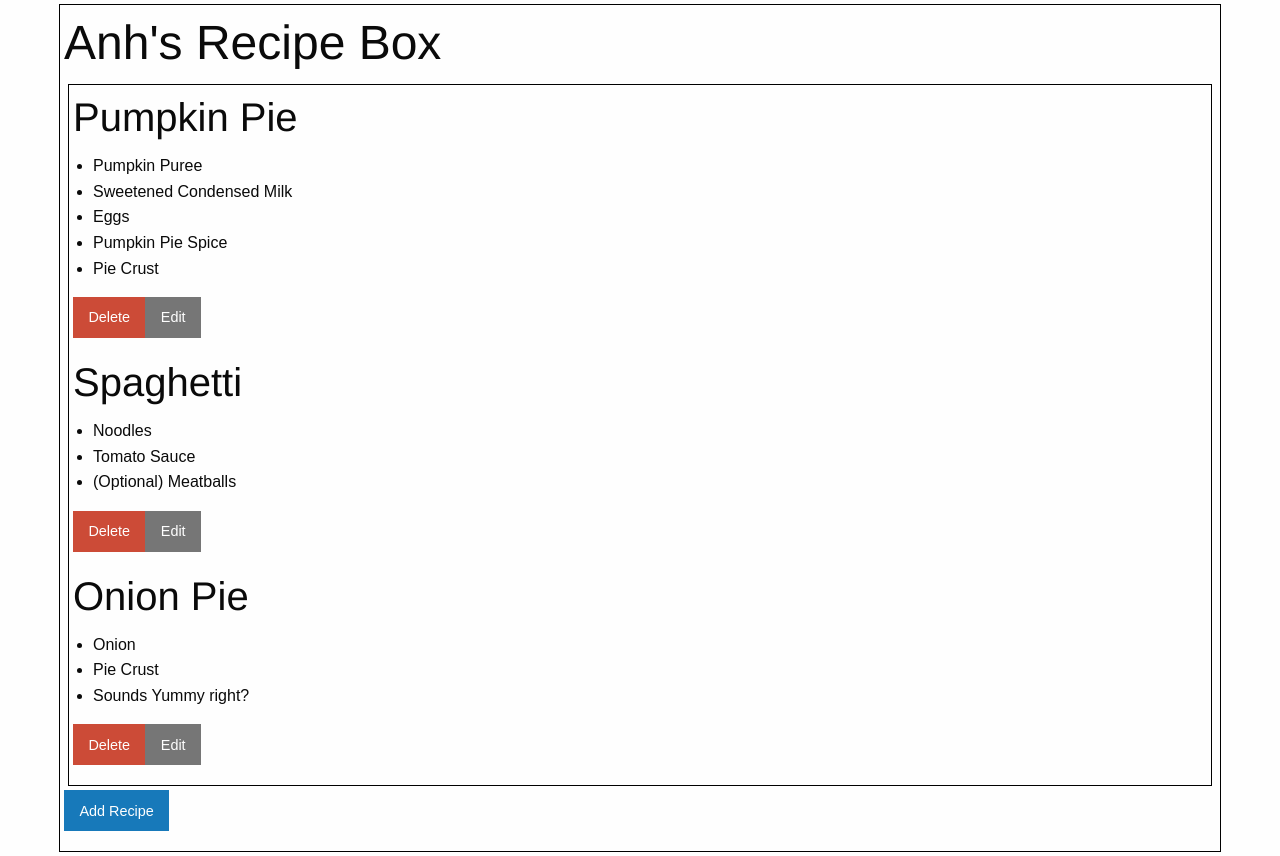
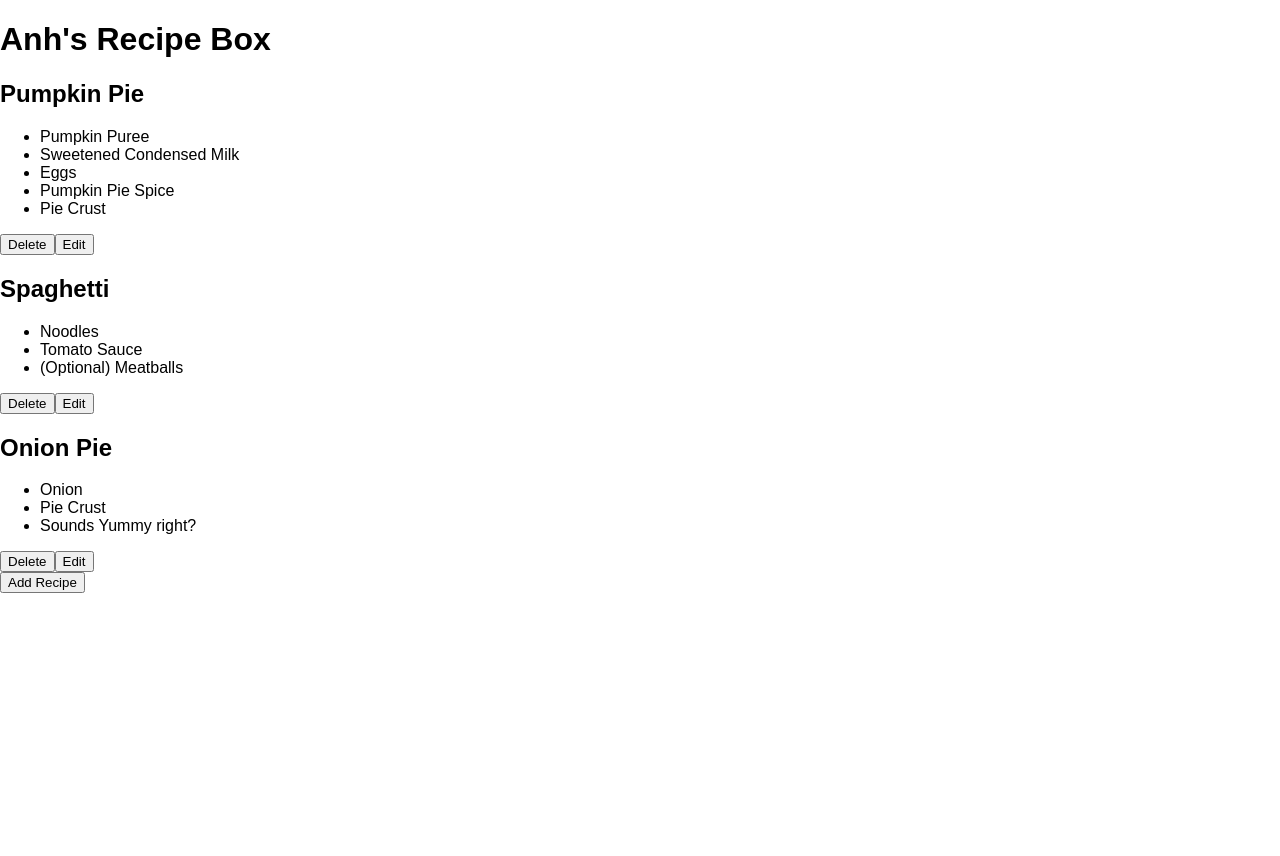
Before and after one commit to EverAnh/recipe-box, a React (Create React App) app: page / in a window 1280 px wide. After the commit the page ends 800 px from the top, so only its background shows below. Built offline with nearby package versions, Linux system fonts and the light colour scheme.

Commit message:
remove Foundation CSS framework

```diff
--- a/public/index.html
+++ b/public/index.html
@@ -15,7 +15,6 @@
       Learn how to configure a non-root public URL by running `npm run build`.
     -->
     <title>Anh's Recipe Box</title>
-    <link rel="stylesheet" href="css/foundation.min.css" />
   </head>
   <body>
     <div id="root"></div>
@@ -30,12 +29,5 @@
       To create a production bundle, use `npm run build`.
     -->
 
-  <!--
-  <script src="js/vendor/what-input.min.js"></script>
-  <script src="js/vendor/foundation.min.js"></script>
-  <script>
-    $(document).foundation();
-  </script>
-  -->
   </body>
 </html>
--- a/src/views/App.jsx
+++ b/src/views/App.jsx
@@ -29,9 +29,7 @@ class App extends React.Component {
   }
   render() {
     return (
-      <div className="row">
-        <div className="small-12 columns">
-          <div className="bordered">
+      <div className="app">
         <h1>Anh's Recipe Box</h1>
         <RecipeList
           state={this.state}
@@ -44,8 +42,6 @@ class App extends React.Component {
           Add Recipe
         </button>
       </div>
-        </div>
-      </div>
     );
   }
 }
--- a/src/views/Recipe.jsx
+++ b/src/views/Recipe.jsx
@@ -10,7 +10,6 @@ const Recipe = (props) => {
           <li><Ingredient ingredient={ingredient} /></li>
         ))}
       </ul>
-      <div className="button-group">
       <button
         type="button"
         className="alert button"
@@ -26,7 +25,6 @@ const Recipe = (props) => {
         Edit
       </button>
     </div>
-    </div>
   );
 }
 
--- a/src/views/RecipeList.jsx
+++ b/src/views/RecipeList.jsx
@@ -3,7 +3,7 @@ import Recipe from './Recipe';
 
 const RecipeList = (props) => {
     return (
-      <div className="bordered">
+      <div>
         {Object.keys(props.state.recipes).map((recipeName) => (
           <Recipe
             recipeName={recipeName}
```
Lines whose indentation alone changed are shown as unchanged.
